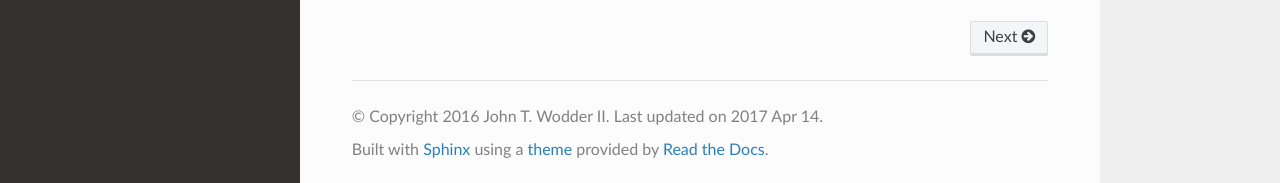
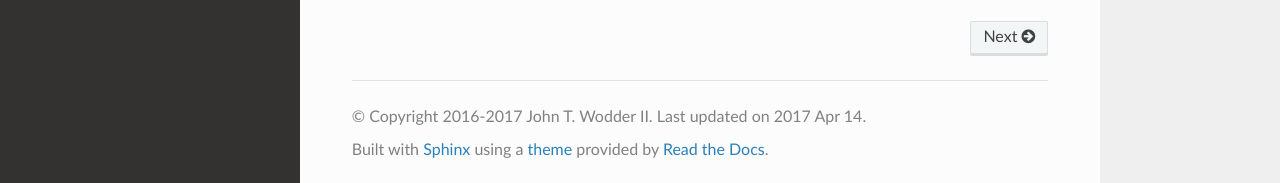
Before and after one commit to jwodder/javaproperties, a Sphinx documentation site: the page built from docs/index.rst, in a window 1280 px wide and 1154 px high. Shown: the part 968-1151 px from the top of the window. Built offline with Sphinx 7.4.7 and the Read the Docs theme 2.0.0, drawn with Linux system fonts in a browser that asks for light colours; some of the changed lines change nothing that is shown.

Commit message:
Remove unused bits from docs/conf.py

```diff
--- a/docs/conf.py
+++ b/docs/conf.py
@@ -3,15 +3,11 @@
 import sys
 
 sys.path.insert(0, os.path.abspath('..'))
-import javaproperties
 from   javaproperties import __version__
 
 project   = 'javaproperties'
 author    = 'John T. Wodder II'
-copyright = '2016 John T. Wodder II'
-
-# If your documentation needs a minimal Sphinx version, state it here.
-#needs_sphinx = '1.0'
+copyright = '2016-2017 John T. Wodder II'
 
 extensions = [
     'sphinx.ext.autodoc',
@@ -23,14 +19,12 @@
 autodoc_default_flags = ['members', 'undoc-members']
 # NOTE: Do not set 'inherited-members', as it will cause all of the
 # MutableMapping methods to be listed under `Properties`.
-#autodoc_member_order = 'bysource'
 
 intersphinx_mapping = {
     'https://docs.python.org/': None,
     "python2": ("https://docs.python.org/2", None),
 }
 
-templates_path = ['_templates']
 exclude_patterns = ['_build']
 source_suffix = '.rst'
 source_encoding = 'utf-8-sig'
@@ -43,36 +37,7 @@
 todo_include_todos = True
 
 html_theme = 'sphinx_rtd_theme'
-html_static_path = ['_static']
 html_last_updated_fmt = '%Y %b %d'
 html_show_sourcelink = True
 html_show_sphinx = True
 html_show_copyright = True
-
-latex_elements = {
-    # The paper size ('letterpaper' or 'a4paper').
-    #'papersize': 'letterpaper',
-
-    # The font size ('10pt', '11pt' or '12pt').
-    #'pointsize': '10pt',
-
-    # Additional stuff for the LaTeX preamble.
-    #'preamble': '',
-
-    # Latex figure (float) alignment
-    #'figure_align': 'htbp',
-}
-
-# Grouping the document tree into LaTeX files. List of tuples
-# (source start file, target name, title,
-#  author, documentclass [howto, manual, or own class]).
-latex_documents = [
-    (master_doc, project + '.tex', project + ' Documentation', author, 'manual')
-]
-
-# One entry per manual page. List of tuples
-# (source start file, name, description, authors, manual section).
-man_pages = [
-    (master_doc, project, project + ' Documentation', [author], 3)
-]
-man_show_urls = True
```
